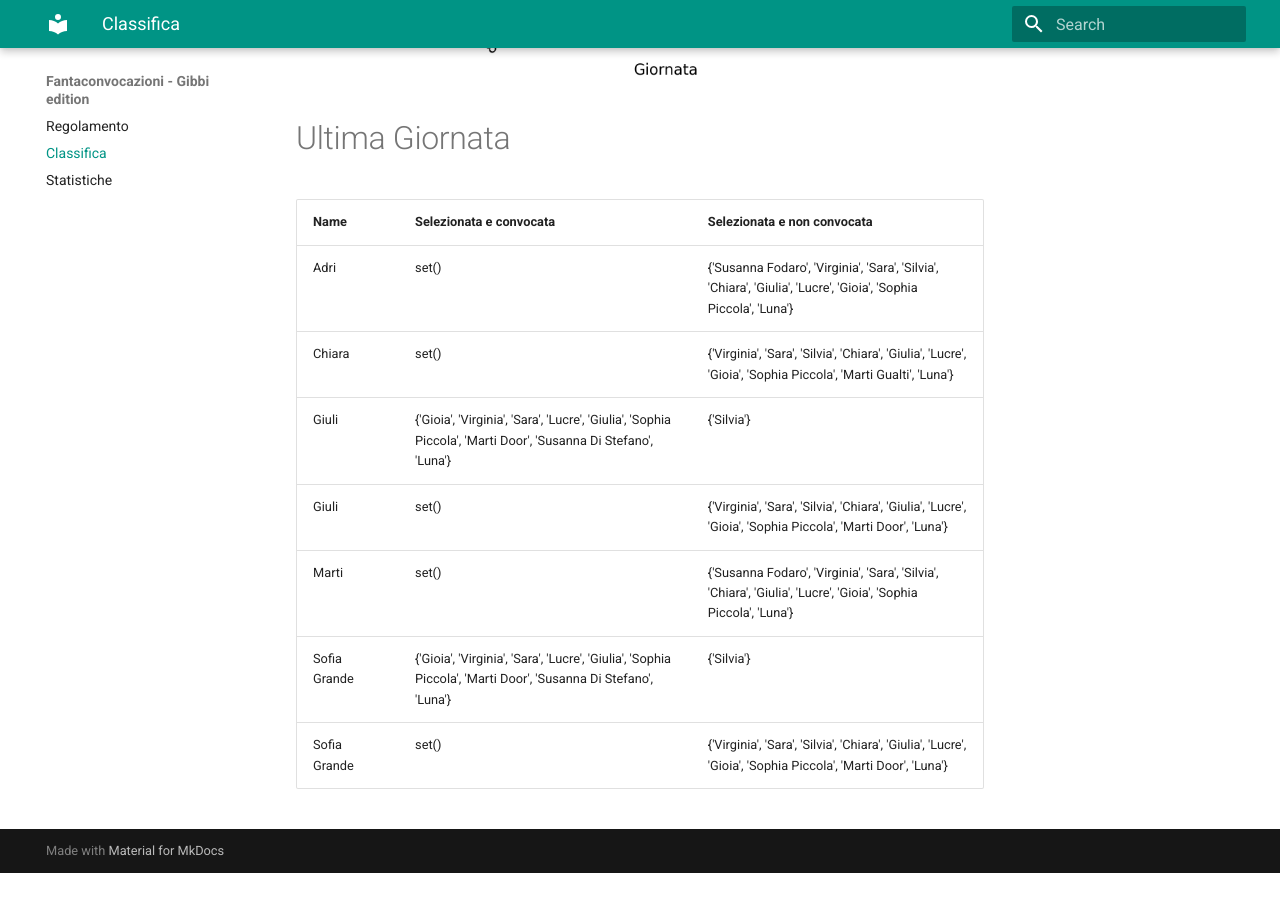
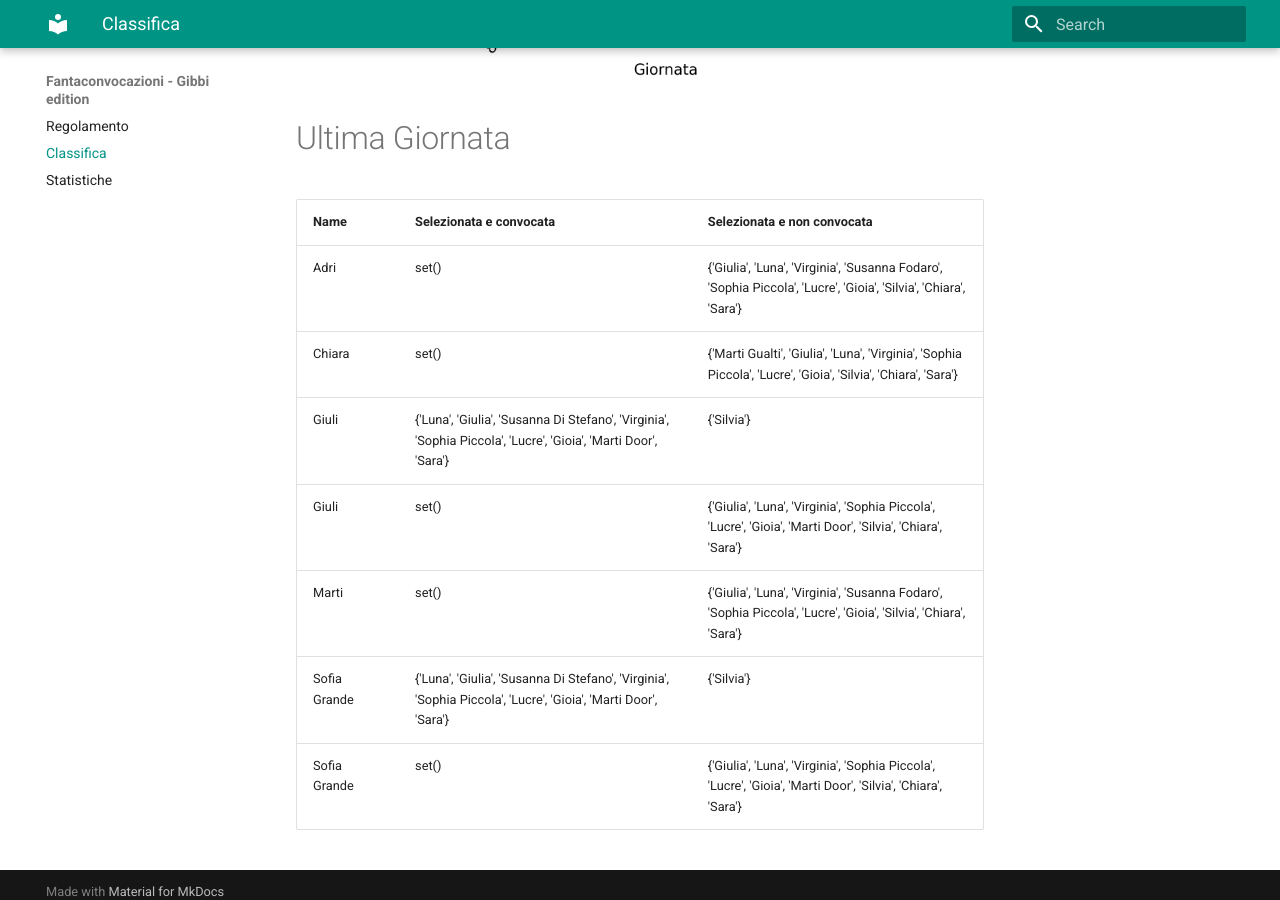
Before and after one commit to martinig94/fantagibbi, an MkDocs documentation site: the page built from docs/Classifica.md, in a window 1280 px wide and 900 px high, scrolled down 1030 px. Built offline with MkDocs 1.6.1 and Material for MkDocs 9.7.7, drawn with Linux system fonts in a browser that asks for light colours; before the commit the page ends 1903 px from its top, so only the background shows below that.

Commit message:
Auto-update from main.py

```diff
--- a/docs/Classifica.md
+++ b/docs/Classifica.md
@@ -18,11 +18,11 @@
 <!-- START_TABLE CORRECT -->
 | Name         | Selezionata e convocata                                                                                        | Selezionata e non convocata                                                                                      |
 |:-------------|:---------------------------------------------------------------------------------------------------------------|:-----------------------------------------------------------------------------------------------------------------|
-| Adri         | set()                                                                                                          | {'Susanna Fodaro', 'Virginia', 'Sara', 'Silvia', 'Chiara', 'Giulia', 'Lucre', 'Gioia', 'Sophia Piccola', 'Luna'} |
-| Chiara       | set()                                                                                                          | {'Virginia', 'Sara', 'Silvia', 'Chiara', 'Giulia', 'Lucre', 'Gioia', 'Sophia Piccola', 'Marti Gualti', 'Luna'}   |
-| Giuli        | {'Gioia', 'Virginia', 'Sara', 'Lucre', 'Giulia', 'Sophia Piccola', 'Marti Door', 'Susanna Di Stefano', 'Luna'} | {'Silvia'}                                                                                                       |
-| Giuli        | set()                                                                                                          | {'Virginia', 'Sara', 'Silvia', 'Chiara', 'Giulia', 'Lucre', 'Gioia', 'Sophia Piccola', 'Marti Door', 'Luna'}     |
-| Marti        | set()                                                                                                          | {'Susanna Fodaro', 'Virginia', 'Sara', 'Silvia', 'Chiara', 'Giulia', 'Lucre', 'Gioia', 'Sophia Piccola', 'Luna'} |
-| Sofia Grande | {'Gioia', 'Virginia', 'Sara', 'Lucre', 'Giulia', 'Sophia Piccola', 'Marti Door', 'Susanna Di Stefano', 'Luna'} | {'Silvia'}                                                                                                       |
-| Sofia Grande | set()                                                                                                          | {'Virginia', 'Sara', 'Silvia', 'Chiara', 'Giulia', 'Lucre', 'Gioia', 'Sophia Piccola', 'Marti Door', 'Luna'}     |
+| Adri         | set()                                                                                                          | {'Giulia', 'Luna', 'Virginia', 'Susanna Fodaro', 'Sophia Piccola', 'Lucre', 'Gioia', 'Silvia', 'Chiara', 'Sara'} |
+| Chiara       | set()                                                                                                          | {'Marti Gualti', 'Giulia', 'Luna', 'Virginia', 'Sophia Piccola', 'Lucre', 'Gioia', 'Silvia', 'Chiara', 'Sara'}   |
+| Giuli        | {'Luna', 'Giulia', 'Susanna Di Stefano', 'Virginia', 'Sophia Piccola', 'Lucre', 'Gioia', 'Marti Door', 'Sara'} | {'Silvia'}                                                                                                       |
+| Giuli        | set()                                                                                                          | {'Giulia', 'Luna', 'Virginia', 'Sophia Piccola', 'Lucre', 'Gioia', 'Marti Door', 'Silvia', 'Chiara', 'Sara'}     |
+| Marti        | set()                                                                                                          | {'Giulia', 'Luna', 'Virginia', 'Susanna Fodaro', 'Sophia Piccola', 'Lucre', 'Gioia', 'Silvia', 'Chiara', 'Sara'} |
+| Sofia Grande | {'Luna', 'Giulia', 'Susanna Di Stefano', 'Virginia', 'Sophia Piccola', 'Lucre', 'Gioia', 'Marti Door', 'Sara'} | {'Silvia'}                                                                                                       |
+| Sofia Grande | set()                                                                                                          | {'Giulia', 'Luna', 'Virginia', 'Sophia Piccola', 'Lucre', 'Gioia', 'Marti Door', 'Silvia', 'Chiara', 'Sara'}     |
 <!-- END_TABLE CORRECT -->
```
